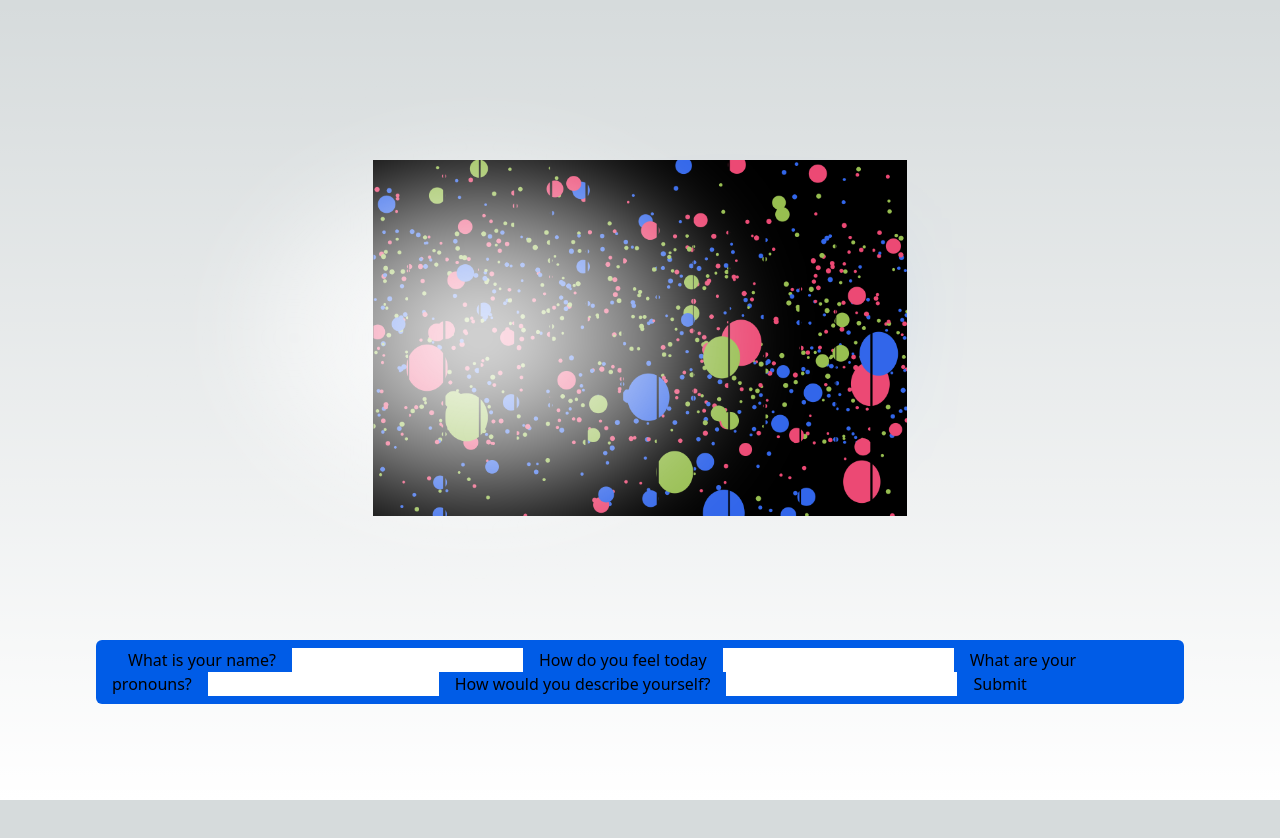
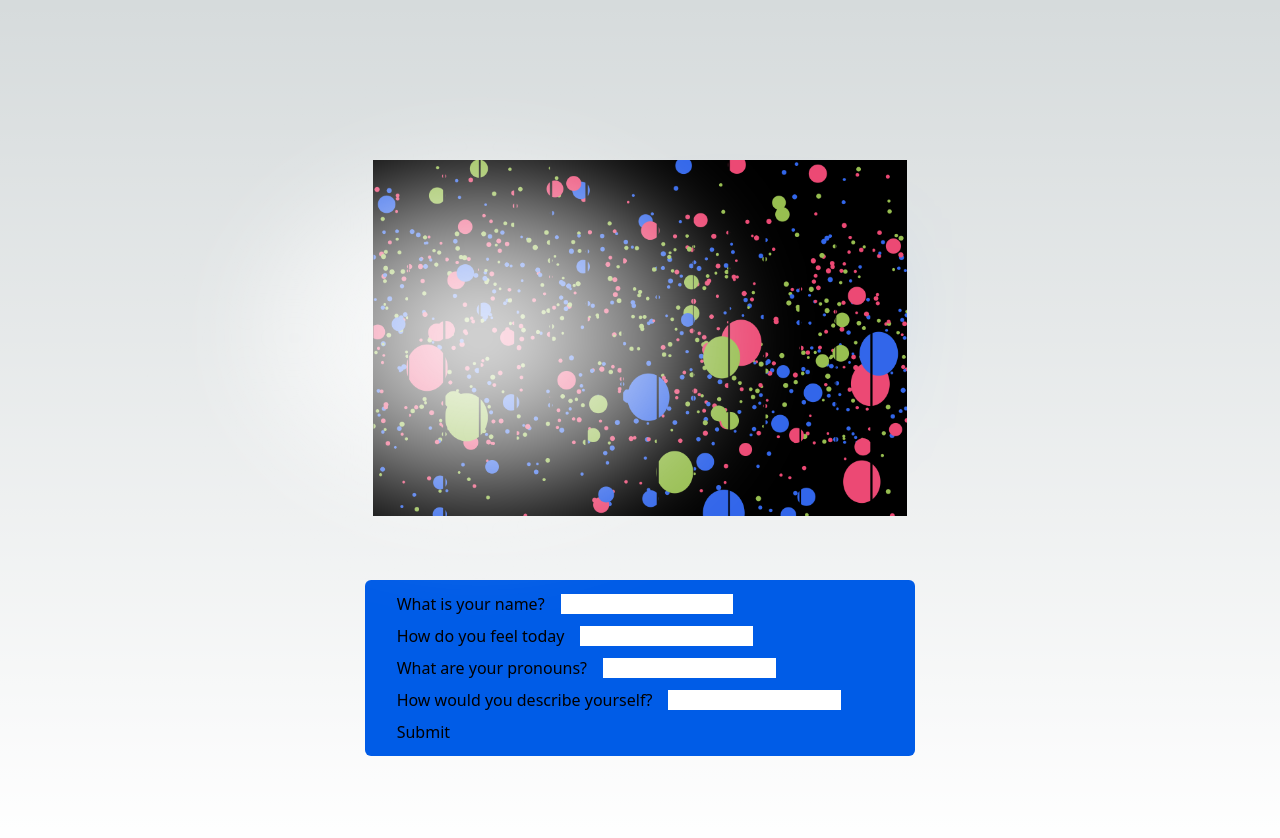
Before and after one commit to sinancang/StoryWeaver.ai, a Next.js app in the folder my-app/: page / in a window 1280 px wide. Shown: the top 838 px of the page. Before the commit the page ends 800 px from the top, so only its background shows below. Built offline with nearby package versions, Linux system fonts and the light colour scheme.

Commit message:
newer buttons

```diff
--- a/my-app/src/pages/index.js
+++ b/my-app/src/pages/index.js
@@ -11,13 +11,14 @@ const inter = Inter({ subsets: ['latin'] })
 
 export default function Home() {
   const submitButton = "px-4";
+  const buttonField ="bg-white w-4/12 h-5";
   return (
     <>
       <Head>
-        <title>Create Next App</title>
-        <meta name="description" content="Generated by create next app" />
+        <title>Soniar</title>
+        <meta name="description" content="Soniar" />
         <meta name="viewport" content="width=device-width, initial-scale=1" />
-        <link rel="icon" href="/favicon.ico" />
+        <link rel="icon" href="/cloud.ico" />
       </Head>
       <main className={styles.main}>
         {/* <div className="text-xl">
@@ -58,23 +59,22 @@ export default function Home() {
         </div>
 
 
-
-        <div className="bg-[#005CE7] py-2 px-4 rounded-md text-black focus:outline-none focus:shadow-outline-blue colorbg-midnight">
+        <div className="bg-[#005CE7] py-2 px-4 rounded-md text-black focus:outline-none focus:shadow-outline-blue colorbg-midnight leading-8">
           {/* <!-- Basic HTML Form --> */}
           <form action="/api/processUserInfo" method="post">
             <label className={submitButton}>What is your name?</label>
-            <input className="bg-white" type="text" id="name" name="name" />
+            <input className={buttonField} type="text" id="name" name="name" /><br />
 
             <label className={submitButton}>How do you feel today</label>
-            <input className="bg-white" type="text" id="feeling" name="feeling" />
+            <input className={buttonField} type="text" id="feeling" name="feeling" /><br />
 
             <label className={submitButton}>What are your pronouns?</label>
-            <input className="bg-white" type="text" id="pronouns" name="pronouns" />
+            <input className={buttonField} type="text" id="pronouns" name="pronouns" /><br />
 
             <label className={submitButton}>How would you describe yourself?</label>
-            <input className="bg-white" type="text" id="describe" name="describe" />
+            <input className={buttonField} type="text" id="describe" name="describe" /><br />
 
-            <button type="submit" className={submitButton}>Submit</button>
+            <button type="submit" class="blurr" className={submitButton}>Submit</button>
           </form>
         </div>
 
--- a/my-app/src/styles/globals.css
+++ b/my-app/src/styles/globals.css
@@ -2,6 +2,18 @@
 @tailwind components;
 @tailwind utilities;
 
+.blurr {
+  -webkit-transition: -webkit-filter 425ms cubic-bezier(.215, .61, .355, 1);
+  transition: -webkit-filter 425ms cubic-bezier(.215, .61, .355, 1);
+  transition: filter 425ms cubic-bezier(.215, .61, .355, 1);
+  transition: filter 425ms cubic-bezier(.215, .61, .355, 1), -webkit-filter 425ms cubic-bezier(.215, .61, .355, 1);
+}
+
+.blurr:hover {
+  -webkit-filter: blur(2px);
+  filter: blur(2px);
+  color: white;
+}
 
 :root {
   --max-width: 1100px;
@@ -49,7 +61,7 @@
   :root {
     --foreground-rgb: 255, 255, 255;
     --background-start-rgb: 72, 112, 219;
-    --background-end-rgb: 255, 255, 255;
+    --background-end-rgb: 0, 0, 0;
 
     --primary-glow: radial-gradient(rgba(1, 65, 255, 0.4), rgba(1, 65, 255, 0));
     --secondary-glow: linear-gradient(
```
Also changed, not shown: 1 other file (tests, documents, lock files or other folders).
